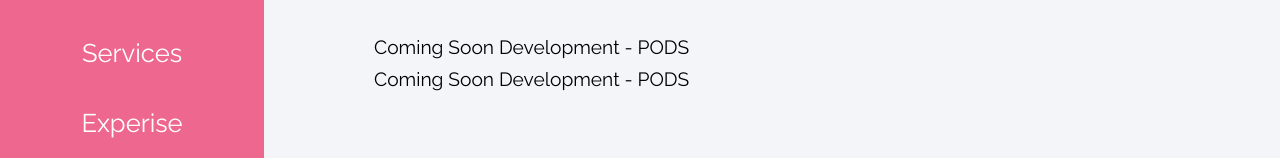
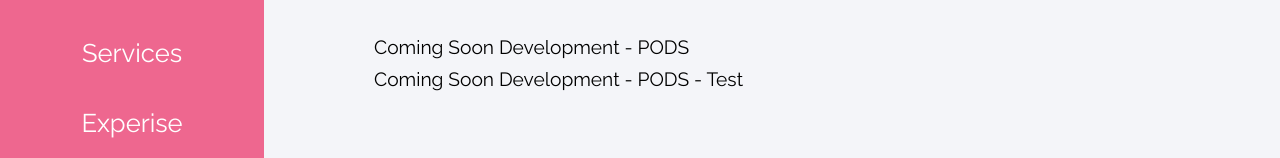
Before and after one commit to snsoftwareinc/snsoftwareinc, a React (Create React App) app: page /about in a window 1280 px wide. Shown: the part 202-360 px from the top of the page. Built offline with nearby package versions, Linux system fonts and the light colour scheme.

Commit message:
Updated using VSS

```diff
--- a/src/contents/About.js
+++ b/src/contents/About.js
@@ -11,7 +11,7 @@
             <br></br>
             <p> Coming Soon Development - PODS
             </p>
-            <p> Coming Soon Development - PODS</p>
+            <p> Coming Soon Development - PODS - Test</p>
             </div>
             )
         }
```
